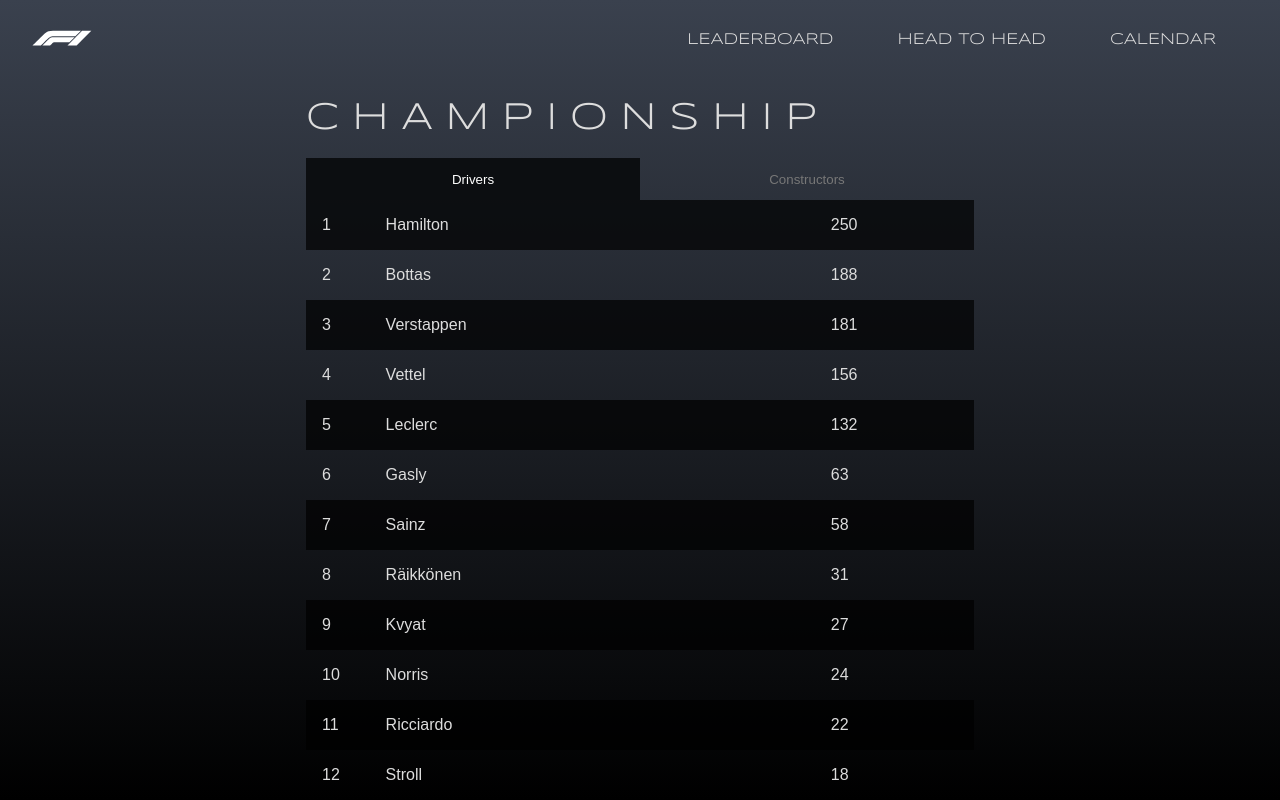
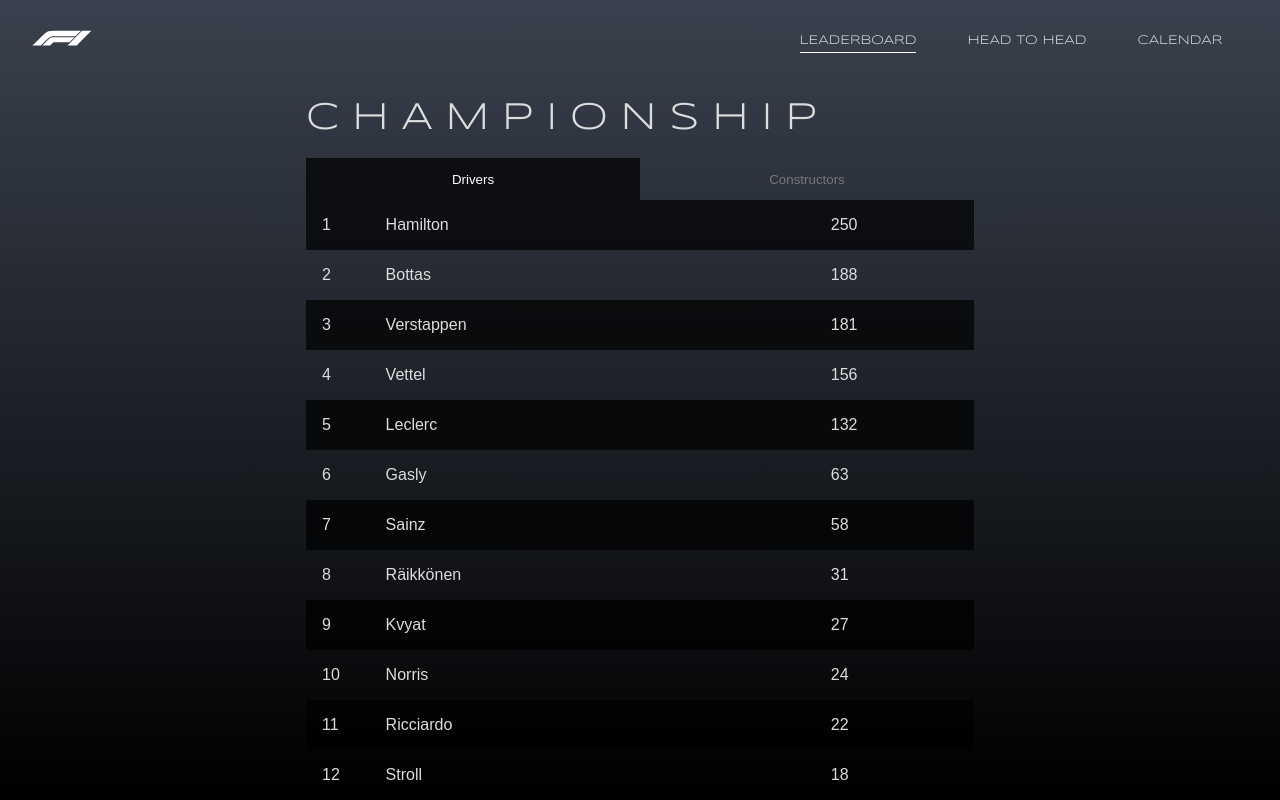
Before and after one commit to mills3/formula-one, a React (Create React App) app: page / in a window 1280 px wide. Built offline with nearby package versions, Linux system fonts and the light colour scheme.

Commit message:
Changed Links for NavLinks in navigation

```diff
--- a/src/App.css
+++ b/src/App.css
@@ -4,6 +4,25 @@
   margin: 0;
   padding: 0;
   box-sizing: border-box;
+}
+
+.active {
+  position: relative;
+}
+
+.active::after {
+  content: "";
+  position: absolute;
+  width: 0%;
+  height: 1px;
+  bottom: -6px;
+  left: 0;
+  background: #fff;
+  animation: underline 700ms forwards;
+  animation-delay: 200ms;
+}
+@keyframes underline {
+  to { width: 100%; }
 }
 
 :root {
@@ -16,6 +35,9 @@
   --bgGradient: linear-gradient(to top, #000, #3a414e);
   --textColor: #ddd;
   --baseColor: #1f232a;
+
+  --small-text: .8rem;
+  --medium-text: 1rem;
 }
 
 .App {
@@ -75,6 +97,7 @@
 
 nav .nav-links a {
   margin: 0 2em;
+  font-size: var(--small-text);
 }
 
 .burger {
@@ -98,8 +121,10 @@
 
   nav .nav-links a {
     color:var(--dark);
-    padding: 1em 0;
+    padding: 1em 2em;
+    margin: 1em 0;
     text-align: right;
+    font-size: var(--medium-text);
   }
 
   .burger {
@@ -537,6 +562,10 @@
   animation-delay: 300ms;
 }
 
+.delay3 {
+  animation-delay: 400ms;
+}
+
 @keyframes appear {
   to {
     transform: translateY(0);
--- a/src/components/DriverLeader.js
+++ b/src/components/DriverLeader.js
@@ -4,7 +4,7 @@
 const DriverLeader = ({ position, name, points, id, nation, number, firstName }) => {
 
   return (
-    <div className="driver-leader leader">
+    <div className="driver-leader leader appear">
       {/* equates to '/drivers/vettel'  */}
       <Link to={`/driverinfo/${id}, ${position}, ${points}, ${name}, ${nation}, ${number}, ${firstName}`}>
         <div className="position">{ position }</div>
--- a/src/components/Nav.js
+++ b/src/components/Nav.js
@@ -1,5 +1,5 @@
 import React, { useState } from 'react';
-import { Link } from 'react-router-dom';
+import { Link, NavLink } from 'react-router-dom';
 import Logo from './Logo';
 import Burger from './Burger';
 
@@ -18,9 +18,9 @@
       {/* <Link to="/"><h1>F1</h1></Link> */}
       <Link to="/"><Logo width={'60px'} /></Link>
       <div className={`nav-links ${navClass}`}>
-        <Link to="/" onClick={toggleNav}>LEADERBOARD</Link>
-        <Link to="/head-to-head" onClick={toggleNav}>HEAD TO HEAD</Link>
-        <Link to="/calendar" onClick={toggleNav}>CALENDAR</Link>
+        <NavLink exact to="/" onClick={toggleNav} activeClassName="active">LEADERBOARD</NavLink>
+        <NavLink to="/head-to-head" onClick={toggleNav} activeClassName="active">HEAD TO HEAD</NavLink>
+        <NavLink to="/calendar" onClick={toggleNav} activeClassName="active">CALENDAR</NavLink>
         {/* <button onClick={handleTheme}>Theme</button> */}
       </div>
       <Burger handleClick={toggleNav} dynamicClass={burgerClass}/>
--- a/src/components/TeamLeader.js
+++ b/src/components/TeamLeader.js
@@ -3,7 +3,7 @@
 
 const TeamLeader = ({ position, name, points, id, nation }) => {
   return (
-    <div className="team-leader leader">
+    <div className="team-leader leader appear">
       <Link to={`/teaminfo/${id}, ${position}, ${points}, ${name}, ${nation}`}>
         <div className="position">{ position }</div>
         <div className="name">{ name }</div>
--- a/src/views/TeamInfo.js
+++ b/src/views/TeamInfo.js
@@ -14,11 +14,11 @@
 
   return (
     <div className="teaminfo view">
-      <h1 className="page-heading">{ match.params.name.toUpperCase() }</h1>
+      <h1 className="page-heading appear">{ match.params.name.toUpperCase() }</h1>
       <div className="team-stats">
-        <p>Position: <span>{ match.params.position }</span></p>
-        <p>Points: <span>{ match.params.points }</span></p>
-        <p>Nationality: <span>{ match.params.nation }</span></p>
+        <p className="appear delay1">Position: <span>{ match.params.position }</span></p>
+        <p className="appear delay2">Points: <span>{ match.params.points }</span></p>
+        <p className="appear delay3">Nationality: <span>{ match.params.nation }</span></p>
       </div>
       {/* <img src={require('../assets/cars/mercedes-front.png')} alt="" /> */}
       <img
```
